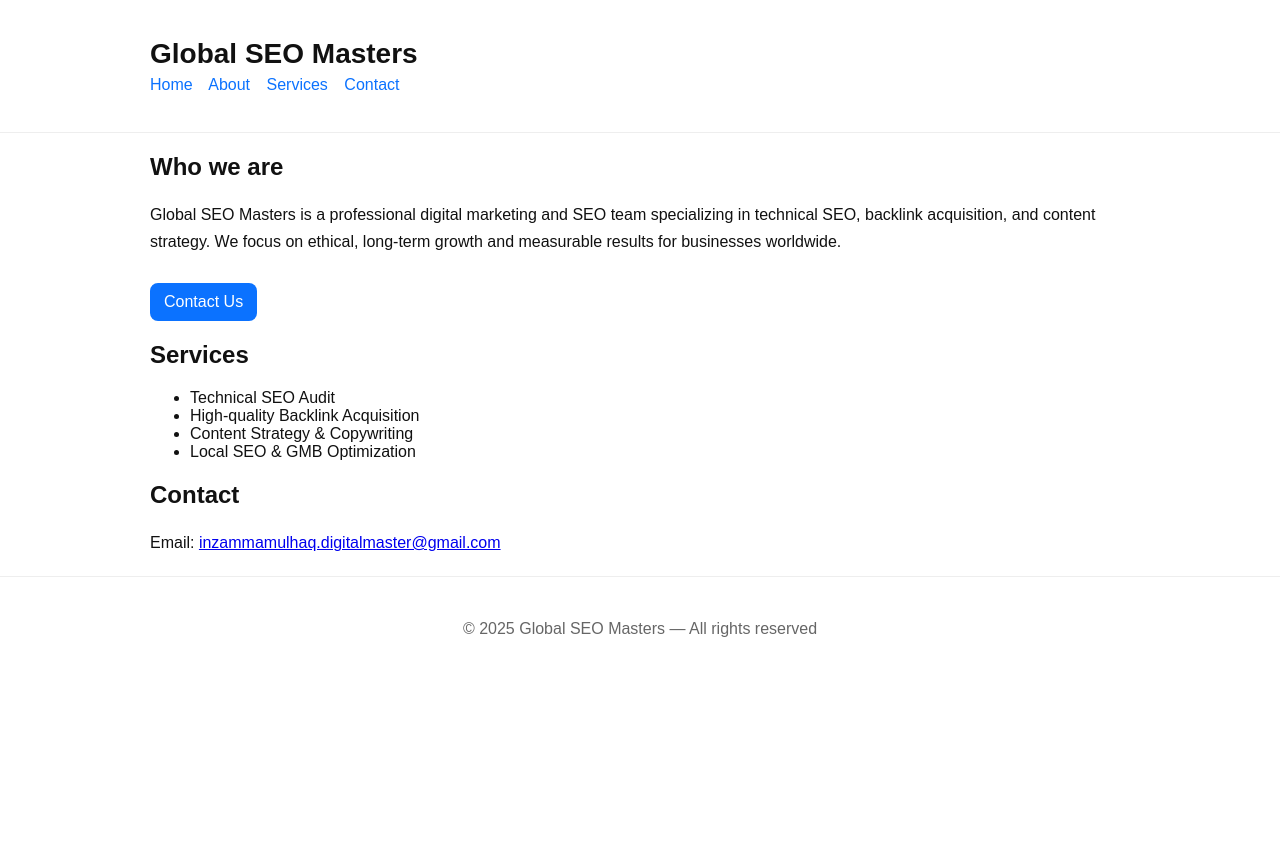
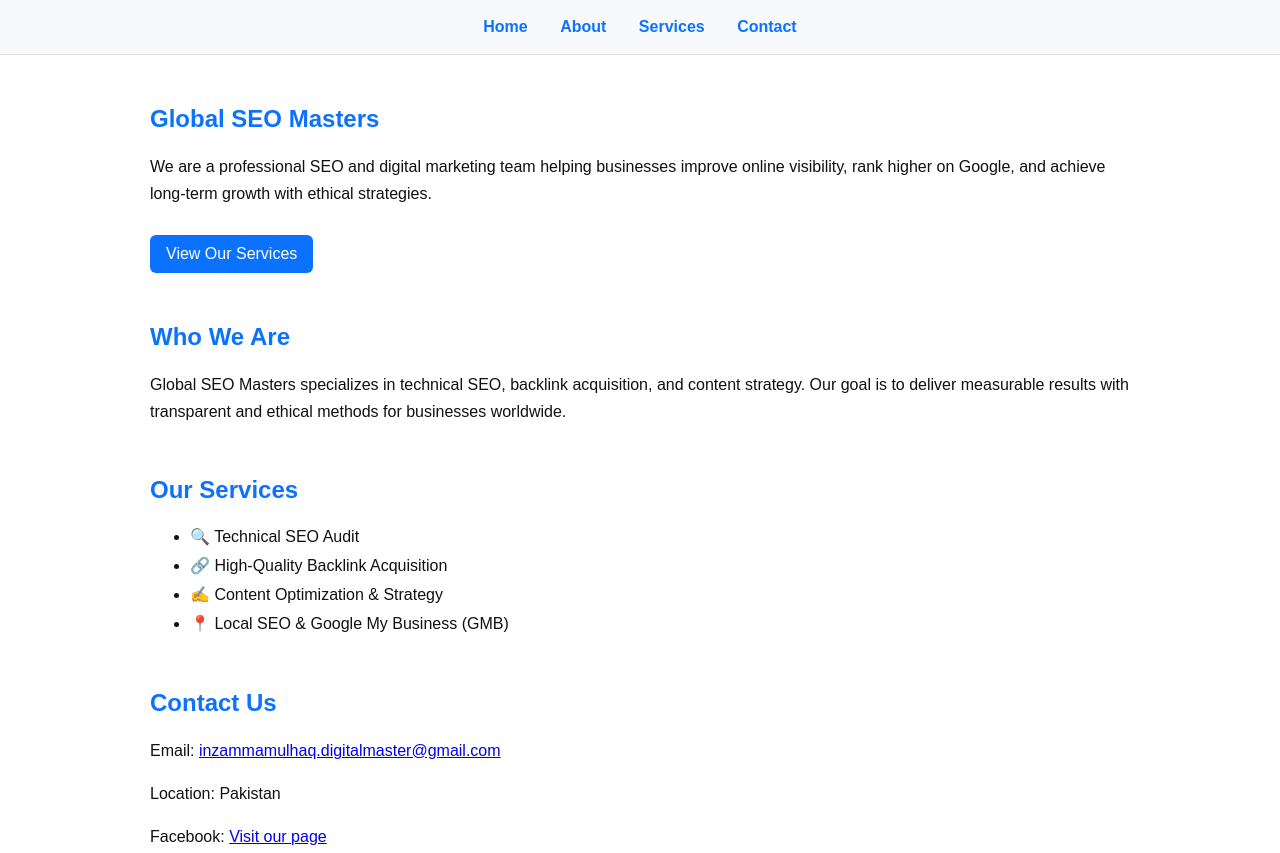
Before and after one commit to inzammamulhaqdigitalmaster-droid/inzammamulhaqdigitalmaster-droid, a plain HTML site: page index.html in a window 1280 px wide. Shown: the top 853 px of the page. Before the commit the page ends 800 px from the top, so only its background shows below. Drawn offline with Linux system fonts and the light colour scheme.

Commit message:
Update index.html

```diff
--- a/index.html
+++ b/index.html
@@ -4,64 +4,68 @@
   <meta charset="utf-8">
   <meta name="viewport" content="width=device-width,initial-scale=1">
   <title>Global SEO Masters — Professional SEO & Backlink Services</title>
-  <meta name="description" content="Global SEO Masters is a professional digital marketing and SEO team specializing in SEO, backlink building, and content optimization. We help businesses improve online visibility, rank higher on Google, and achieve long-term growth with ethical strategies and measurable results tailored for every industry worldwide.">
-  <meta name="robots" content="index, follow">
+  <meta name="description" content="Global SEO Masters is a professional SEO and digital marketing team specializing in backlinks, SEO audits, and content optimization. We help businesses improve online visibility and rank higher on Google.">
   <link rel="canonical" href="https://inzammam.github.io/">
-
   <style>
     :root{--accent:#0b72ff;--bg:#fff;--text:#111}
     body{font-family:Arial,Helvetica,sans-serif;background:var(--bg);color:var(--text);margin:0;padding:0}
-    .container{max-width:980px;margin:20px auto;padding:0 18px}
-    header{padding:18px 0;border-bottom:1px solid #eee}
-    nav a{margin-right:12px;text-decoration:none;color:var(--accent)}
-    h1{font-size:28px;margin:6px 0}
+    header{background:#f8f9fa;padding:18px 0;border-bottom:1px solid #ddd;position:sticky;top:0}
+    nav{text-align:center}
+    nav a{margin:0 14px;text-decoration:none;color:var(--accent);font-weight:600}
+    section{max-width:980px;margin:50px auto;padding:0 18px}
+    h1,h2{color:var(--accent)}
     p{line-height:1.7}
-    .cta{display:inline-block;margin-top:12px;padding:10px 14px;border-radius:8px;background:var(--accent);color:#fff;text-decoration:none}
-    footer{padding:18px;border-top:1px solid #eee;text-align:center;color:#666}
+    ul{line-height:1.8}
+    .cta{display:inline-block;margin-top:12px;padding:10px 16px;border-radius:6px;background:var(--accent);color:#fff;text-decoration:none}
+    footer{background:#f8f9fa;padding:18px;text-align:center;color:#666;margin-top:40px;border-top:1px solid #ddd}
   </style>
 </head>
 <body>
+  <!-- Header -->
   <header>
-    <div class="container">
-      <h1>Global SEO Masters</h1>
     <nav>
-        <a href="/">Home</a>
-        <a href="/about">About</a>
-        <a href="/services">Services</a>
-        <a href="/contact">Contact</a>
+      <a href="#home">Home</a>
+      <a href="#about">About</a>
+      <a href="#services">Services</a>
+      <a href="#contact">Contact</a>
     </nav>
-    </div>
   </header>
 
-  <main class="container">
-    <section>
-      <h2>Who we are</h2>
-      <p>
-        Global SEO Masters is a professional digital marketing and SEO team specializing in technical SEO, backlink acquisition, and content strategy. We focus on ethical, long-term growth and measurable results for businesses worldwide.
-      </p>
-      <a class="cta" href="/contact">Contact Us</a>
+  <!-- Home -->
+  <section id="home">
+    <h1>Global SEO Masters</h1>
+    <p>We are a professional SEO and digital marketing team helping businesses improve online visibility, rank higher on Google, and achieve long-term growth with ethical strategies.</p>
+    <a class="cta" href="#services">View Our Services</a>
   </section>
 
-    <section>
-      <h2>Services</h2>
+  <!-- About -->
+  <section id="about">
+    <h2>Who We Are</h2>
+    <p>Global SEO Masters specializes in technical SEO, backlink acquisition, and content strategy. Our goal is to deliver measurable results with transparent and ethical methods for businesses worldwide.</p>
+  </section>
+
+  <!-- Services -->
+  <section id="services">
+    <h2>Our Services</h2>
     <ul>
-        <li>Technical SEO Audit</li>
-        <li>High-quality Backlink Acquisition</li>
-        <li>Content Strategy & Copywriting</li>
-        <li>Local SEO & GMB Optimization</li>
+      <li>🔍 Technical SEO Audit</li>
+      <li>🔗 High-Quality Backlink Acquisition</li>
+      <li>✍️ Content Optimization & Strategy</li>
+      <li>📍 Local SEO & Google My Business (GMB)</li>
     </ul>
   </section>
 
-    <section>
-      <h2>Contact</h2>
+  <!-- Contact -->
+  <section id="contact">
+    <h2>Contact Us</h2>
     <p>Email: <a href="mailto:inzammamulhaq.digitalmaster@gmail.com">inzammamulhaq.digitalmaster@gmail.com</a></p>
+    <p>Location: Pakistan</p>
+    <p>Facebook: <a href="https://www.facebook.com/share/p/17CZbmSV7r/">Visit our page</a></p>
   </section>
-  </main>
 
+  <!-- Footer -->
   <footer>
-    <div class="container">
     <p>&copy; 2025 Global SEO Masters — All rights reserved</p>
-    </div>
   </footer>
 </body>
 </html>
```
Lines whose indentation alone changed are shown as unchanged.
